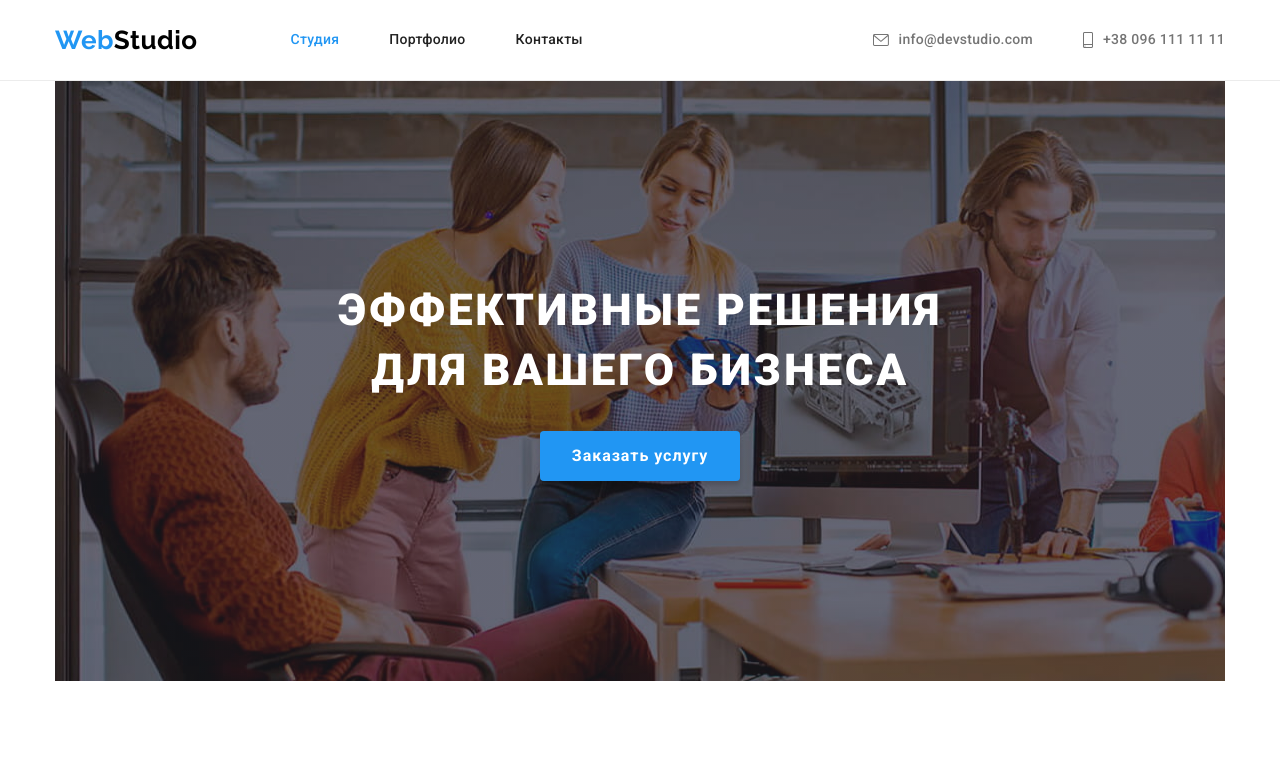
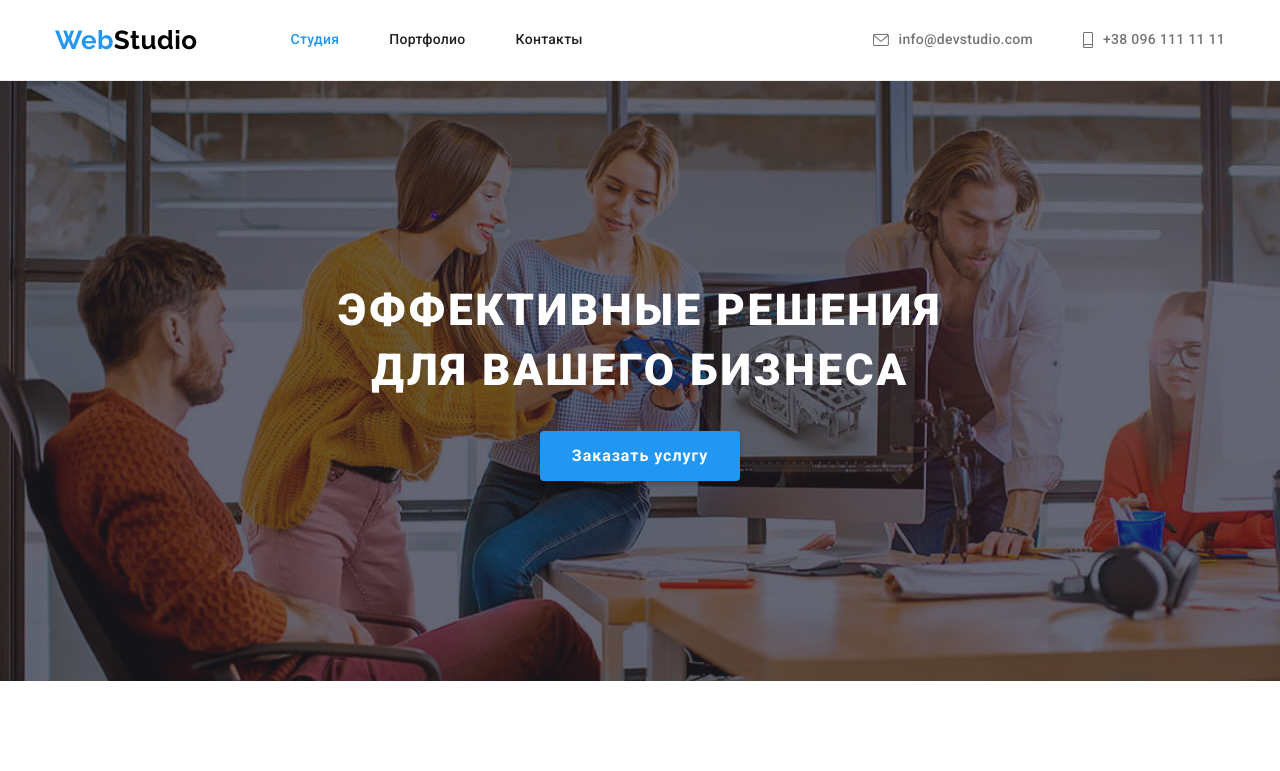
Before and after one commit to OleksandrSimakov/goit-markup-hw-04, a plain HTML site: page index.html in a window 1280 px wide. Shown: the top 771 px of the page. Drawn offline with nearby package versions, Linux system fonts and the light colour scheme.

Commit message:
sets hero margin auto and removes hero container

```diff
--- a/css/main.css
+++ b/css/main.css
@@ -12,6 +12,7 @@
   padding-top: 200px;
   padding-bottom: 200px;
   max-width: 1600px;
+  margin: auto;
 }
 .our-team.section {
   background-color: var(--secondary-background-color);
--- a/index.html
+++ b/index.html
@@ -54,14 +54,12 @@
       <!--Уникальный контент-->
       <main>
         <!--Герой-->
-        <div class="container">
         <section class="hero">
           <h1 class="hero-title">
           Эффективные решения для вашего бизнеса
           </h1>
           <button class="hero-button" type="button">Заказать услугу</button>
           </section>
-        </div>
           <!--Наши особенности. Логический заголовок h2 потом убрать-->
           <section class="our-features section">
           <div class="container">
```
Lines whose indentation alone changed are shown as unchanged.
